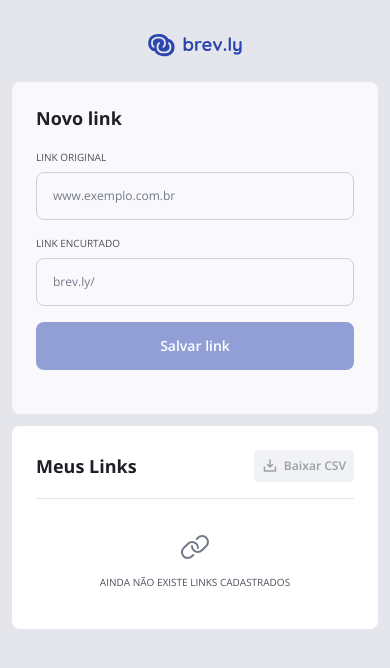
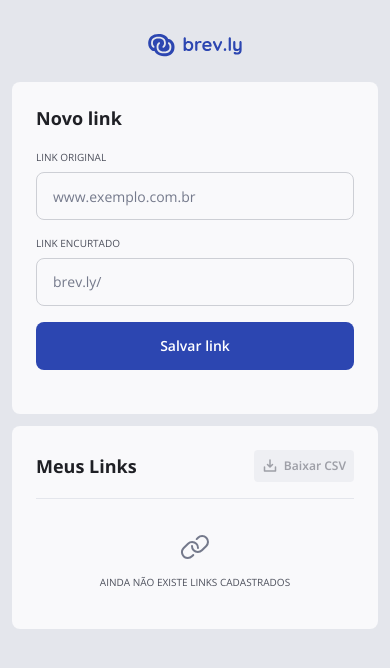
Before and after one commit to danilo-fq/brevly, a React (Vite) app in the folder web/: page / in a window 390 px wide. Shown: the top 668 px of the page. Built offline with nearby package versions, Linux system fonts and the light colour scheme.

Commit message:
feat(web): desktop responsivite and errors style message

```diff
--- a/web/src/components/CreateShortenedUrlForm.tsx
+++ b/web/src/components/CreateShortenedUrlForm.tsx
@@ -1,3 +1,5 @@
+import { zodResolver } from '@hookform/resolvers/zod'
+import { WarningIcon } from '@phosphor-icons/react'
 import { type SubmitHandler, useForm } from 'react-hook-form'
 import { z } from 'zod/v4'
 
@@ -26,41 +28,69 @@ export function CreateShortenedUrlForm() {
 	const {
 		register,
 		handleSubmit,
-		// formState: { errors },
-	} = useForm<CreateShortenedUrlData>()
+		formState: { errors },
+	} = useForm<CreateShortenedUrlData>({
+		resolver: zodResolver(CreateShortenedUrlSchema),
+		defaultValues: {
+			originalUrl: '',
+			shortCodeUrl: '',
+		},
+	})
 
 	const createShortenedUrl: SubmitHandler<CreateShortenedUrlData> = data => {
 		console.log(data)
 	}
 
 	return (
-		<div className="bg-gray-100 flex justify-center not-sm:flex-col  p-6 rounded-lg w-full">
+		<div className="bg-gray-100 flex justify-center lg:w-96 flex-col p-6 rounded-lg w-full">
 			<h2 className="text-lg text-gray-600">Novo link</h2>
-			<form
-				className="flex flex-col gap-4 justify-center py-5"
-				onSubmit={handleSubmit(createShortenedUrl)}
-			>
-				<label className="text-gray-500 text-xs" htmlFor="original-url">
+			<form className="flex flex-col gap-4 py-5" onSubmit={handleSubmit(createShortenedUrl)}>
+				<label
+					className="focus-within:text-blue-base focus-within:font-bold text-gray-500 text-xs data-[error=true]:text-danger data-[error=true]:font-bold"
+					htmlFor="original-url"
+					data-error={Boolean(errors.originalUrl)}
+				>
 					<span className="block pb-2">Link Original</span>
 					<input
-						className="border border-gray-300 h-12 px-4 rounded-lg w-full placeholder:text-gray-400 placeholder:text-sm"
+						className="border border-gray-300 focus:caret-blue-base focus:outline-blue-base focus:outline-[1.5px] font-normal h-12 placeholder:font-normal placeholder:text-gray-400 placeholder:text-md px-4 rounded-lg text-md text-gray-600 w-full data-[error=true]:border-danger data-[error=true]:border-[2px] data-[error=true]:outline-danger data-[error=true]:outline-[1.5px]"
 						id="original-url"
 						placeholder="www.exemplo.com.br"
 						{...register('originalUrl')}
+						data-error={Boolean(errors.originalUrl)}
 					/>
+					{errors.originalUrl && (
+						<p className="flex gap-2 normal-case text-sm text-gray-500 pt-1.5">
+							<WarningIcon className="text-danger" size={16} /> {errors.originalUrl.message}
+						</p>
+					)}
 				</label>
-				<label className="text-gray-500 text-xs" htmlFor="short-code-url">
-					<span className="block pb-2">Link Encurtado</span>
-					<input
-						className="border border-gray-300 h-12 px-4 rounded-lg w-full placeholder:text-gray-400 placeholder:text-sm"
-						id="short-code-url"
-						placeholder="brev.ly/"
-						{...register('shortCodeUrl')}
-					/>
+				<label
+					className="flex flex-col gap-2 focus-within:text-blue-base focus-within:font-bold text-gray-500 text-xs data-[error=true]:text-danger data-[error=true]:font-bold"
+					htmlFor="short-code-url"
+					data-error={Boolean(errors.shortCodeUrl)}
+				>
+					Link Encurtado
+					<div
+						className="border border-gray-300  focus-within:border-blue-base flex items-center h-12 px-4 rounded-lg text-gray-600 w-full data-[error=true]:border-danger data-[error=true]:border-[2px] data-[error=true]:outline-danger data-[error=true]:outline-[1.5px]"
+						data-error={Boolean(errors.shortCodeUrl)}
+					>
+						<span className="font-normal normal-case text-gray-400 text-md">brev.ly/</span>
+
+						<input
+							className="focus:caret-blue-base text-md text-gray-600 w-full outline-none font-normal"
+							id="short-code-url"
+							{...register('shortCodeUrl')}
+						/>
+					</div>
+					{errors.shortCodeUrl && (
+						<p className="flex gap-2 normal-case text-sm text-gray-500">
+							<WarningIcon className="text-danger" size={16} /> {errors.shortCodeUrl.message}
+						</p>
+					)}
 				</label>
 				<input
-					className="bg-blue-base disabled:bg-blue-base/50  h-12 rounded-lg text-md text-white"
-					disabled={true}
+					className="bg-blue-base disabled:bg-blue-base/50 hover:bg-blue-dark h-12 rounded-lg text-md text-white"
+					disabled={false}
 					type="submit"
 					value="Salvar link"
 				/>
--- a/web/src/components/MyShortenedUrlsDashboard.tsx
+++ b/web/src/components/MyShortenedUrlsDashboard.tsx
@@ -2,7 +2,7 @@ import { DownloadSimpleIcon, LinkIcon } from '@phosphor-icons/react'
 
 export function MyShortenedUrlsDashboard() {
 	return (
-		<div className="bg-white flex flex-col gap-4 justify-center p-6 rounded-lg w-full">
+		<div className="bg-gray-100 flex flex-col gap-4 h-fit justify-center lg:justify-start lg:p-8 lg:w-[36.25rem] p-6 rounded-lg w-full">
 			<header className="flex justify-between items-center">
 				<h2 className="text-lg text-gray-600">Meus Links</h2>
 				<button
--- a/web/src/pages/Homepage.tsx
+++ b/web/src/pages/Homepage.tsx
@@ -4,10 +4,12 @@ import { MyShortenedUrlsDashboard } from '../components/MyShortenedUrlsDashboard
 export function Homepage() {
 	return (
 		<main className="flex h-dvh lg:items-center lg:justify-center">
-			<section className="flex flex-col not-sm:items-center not-sm:px-3 not-sm:pt-8 not-sm:gap-3 w-dvw">
-				<img className="box-border pb-3 w-24" src={BrevlyLogo} alt="Brevly logo" />
-				<CreateShortenedUrlForm />
-				<MyShortenedUrlsDashboard />
+			<section className="flex flex-col lg:w-fit not-sm:items-center not-sm:px-3 not-sm:pt-8 not-sm:gap-3 w-dvw">
+				<img className="box-border lg:pb-8 pb-3 w-24" src={BrevlyLogo} alt="Brevly logo" />
+				<div className="flex lg:gap-x-5 lg:justify-center not-sm:flex-col not-sm:gap-y-3 not-sm:w-full">
+					<CreateShortenedUrlForm />
+					<MyShortenedUrlsDashboard />
+				</div>
 			</section>
 		</main>
 	)
```
